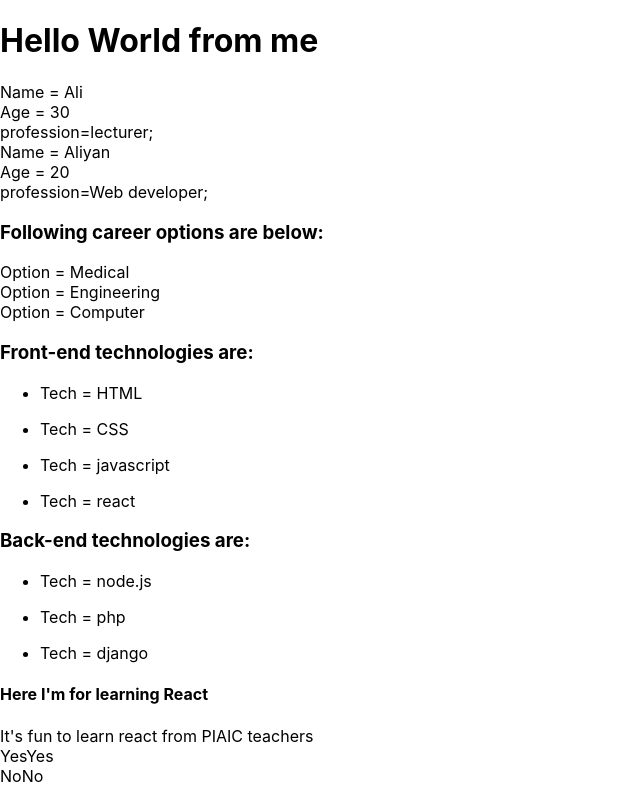
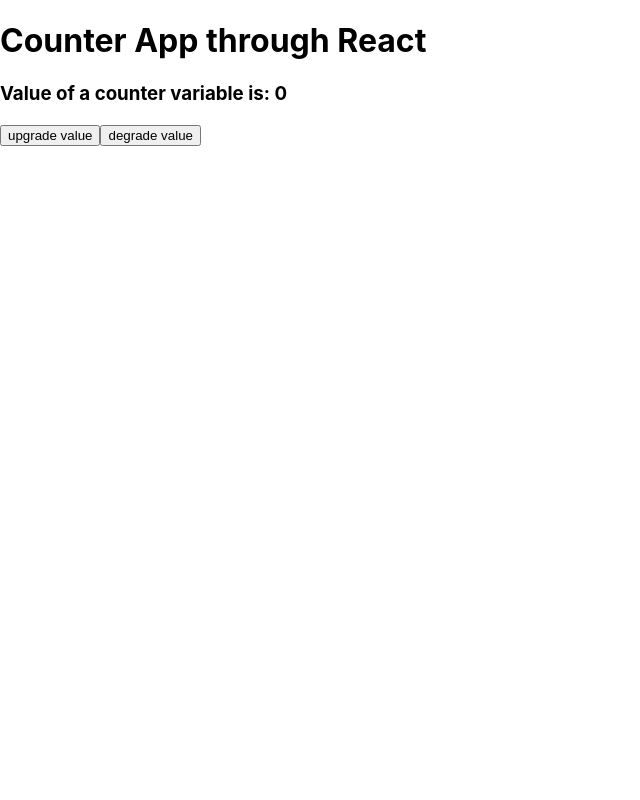
Before and after one commit to kainat555/bootcampReact, a React (Create React App) app: page / in a window 1280 px wide. Shown: the whole page, without its empty margins (0-640 px from the left). Built offline with nearby package versions, Linux system fonts and the light colour scheme.

Commit message:
add changes in app.css and app.js

```diff
--- a/src/App.css
+++ b/src/App.css
@@ -1,10 +1,11 @@
 .App{
   text-align: center;
 }
-/* .Options{
-  text-align: center;
-  color: #61dafb;
-} */
+
+.main{
+  background-color: yellow;
+  color: red;
+}
 
 .App-logo {
   height: 40vmin;
--- a/src/App.js
+++ b/src/App.js
@@ -1,4 +1,4 @@
-import React from 'react';
+import React, { useState } from 'react';
 import './App.css';
 import Info from './info.js';
 import Options from "./options.js";
@@ -7,39 +7,64 @@
 
 
 
-function App() {
-  return (
-    <div>
-      <h1>Hello World from me</h1>
-      <Info name="Ali" age="30" profession="lecturer"/>
-      <Info name="Aliyan" age="20" profession="Web developer"/>
-
-      <h3>Following career options are below:</h3>
-      <Options firstOption="Medical"/>
-      <Options secondOption="Engineering"/>
-      <Options thirdOption="Computer"/>
-
-      <h3>Front-end technologies are:</h3>
-      <Tech tech="HTML"/>
-      <Tech tech="CSS"/>
-      <Tech tech="javascript"/>
-      <Tech tech="react"/>
-
-      <h3>Back-end technologies are:</h3>
-      <Tech tech="node.js"/>
-      <Tech tech="php"/>
-      <Tech tech="django"/>
 
 
-      <h4>Here I'm for learning React</h4>
-      <Test fun="It's fun to learn react from PIAIC teachers"/>
-      <Test option="Yes"/>
-      <Test option="No"/>
+// function App() {
+//   return (
+//     <div className="main">
+//       <h1>Hello World from me</h1>
+//       <Info name="Ali" age="30" profession="lecturer"/>
+//       <Info name="Aliyan" age="20" profession="Web developer"/>
 
-    </div>
+//       <h3>Following career options are below:</h3>
+//       <Options firstOption="Medical"/>
+//       <Options secondOption="Engineering"/>
+//       <Options thirdOption="Computer"/>
 
-  );
-}
+//       <h3>Front-end technologies are:</h3>
+//       <Tech tech="HTML"/>
+//       <Tech tech="CSS"/>
+//       <Tech tech="javascript"/>
+//       <Tech tech="react"/>
+
+//       <h3>Back-end technologies are:</h3>
+//       <Tech tech="node.js"/>
+//       <Tech tech="php"/>
+//       <Tech tech="django"/>
 
 
-export default App;
+//       <h4>Here I'm for learning React</h4>
+//       <Test fun="It's fun to learn react from PIAIC teachers"/>
+//       <Test option="Yes"/>
+//       <Test option="No"/>
+
+//     </div>
+
+//   );
+// }
+
+
+// export default App;
+
+export default function App(){
+ let[count,setCount] = useState(0)
+return(
+<div>
+  <h1>Counter App through React</h1>
+  <h3>Value of a counter variable is: {count}</h3>
+  <button onClick={
+    () => setCount(++count)
+  }>
+    upgrade value
+  </button>
+  <button onClick={
+    () => setCount(--count)
+}>
+    degrade value
+  </button>
+</div>
+
+)
+
+
+}
```
